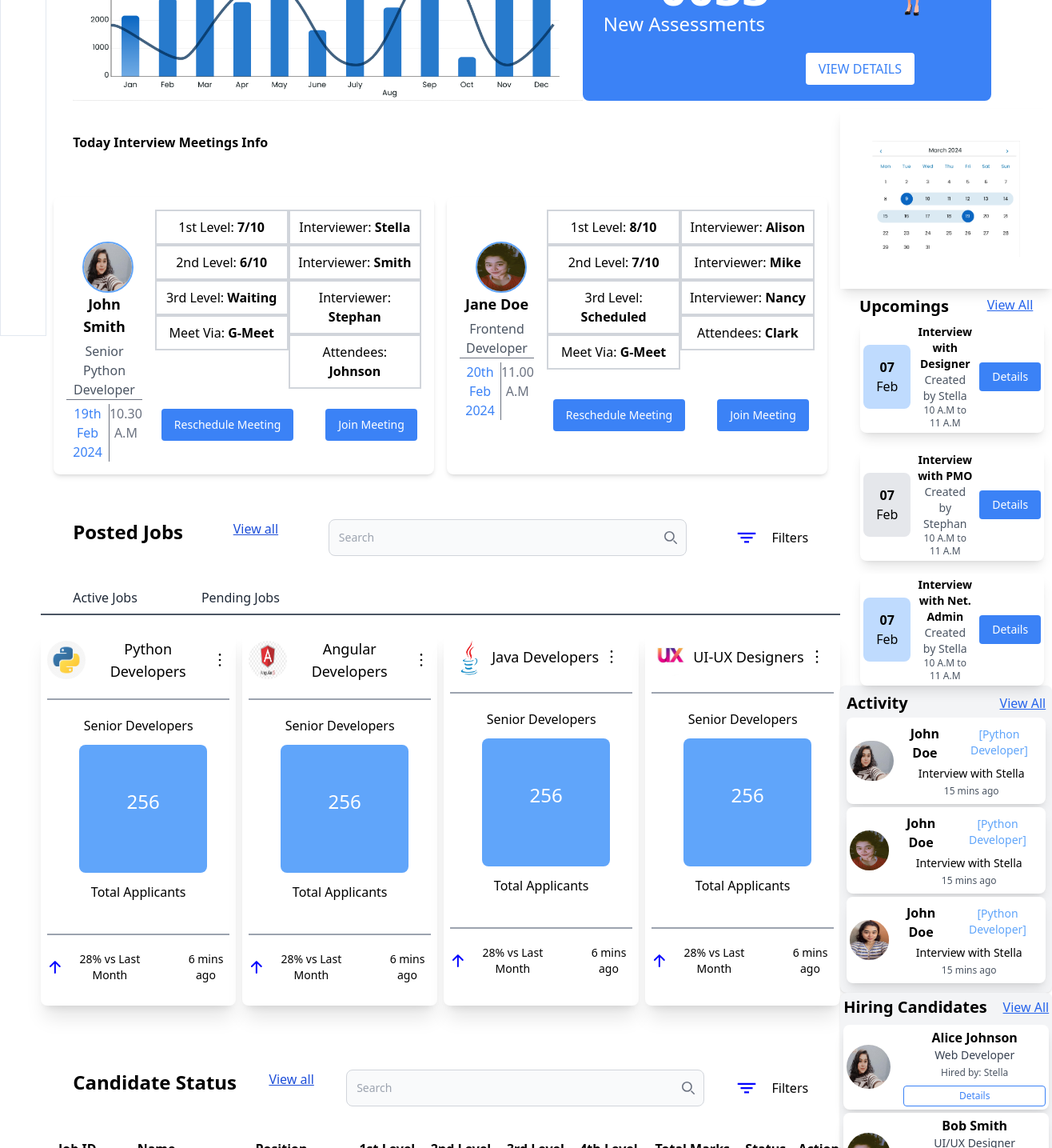
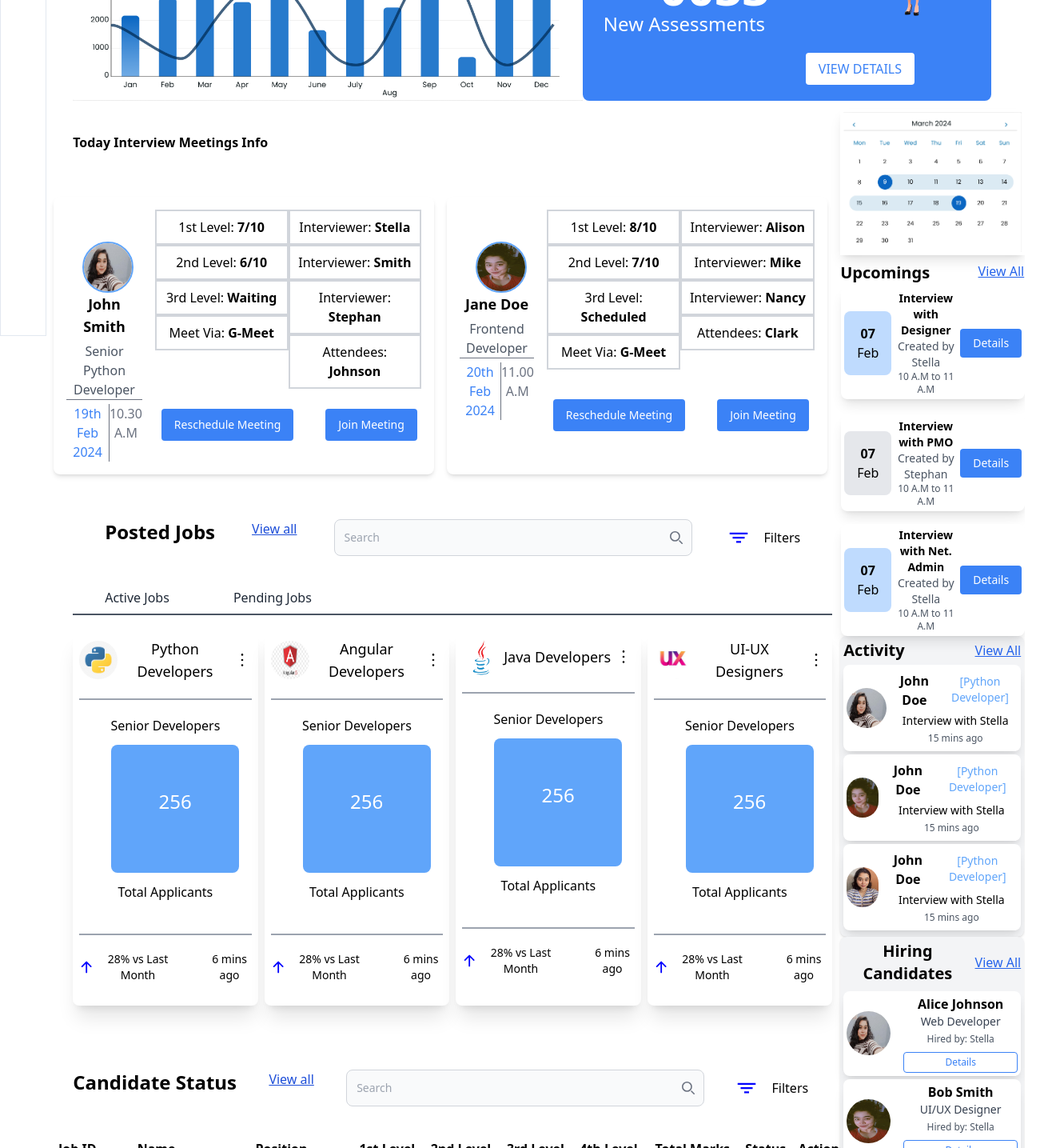
Before and after one commit to anafariya/nexino, a React (Create React App) app: page / in a window 1280 px wide. Shown: the part 380-1815 px from the top of the page at 80% size, 1316 px wide, since content can reach past the window. Built offline with nearby package versions, Linux system fonts and the light colour scheme; the HTML template or start-up script is replaced by a standard one.

Commit message:
edited margins and paddings

```diff
--- a/src/components/activityCardRight/ActivityCardRight.jsx
+++ b/src/components/activityCardRight/ActivityCardRight.jsx
@@ -3,7 +3,7 @@ import React from "react";
 function ActivityCardRight() {
   const ActivityCard = ({ imgSrc, name, role, description, time }) => (
     <div className="flex items-center bg-white shadow-lg rounded-lg py-2 px-1 mb-1">
-      <img src={imgSrc} className="w-[55px] h-[50px] rounded-full mr-2" alt={name} />
+      <img src={imgSrc} className="w-[50px] h-[50px] rounded-full mr-2" alt={name} />
       <div className="flex flex-col">
         <div className="flex items-baseline space-x-2">
           <h1 className="font-semibold text-md">{name}</h1>
@@ -16,7 +16,7 @@ function ActivityCardRight() {
   );
 
   return (
-    <div className="p-2 bg-gray-100 w-[265px] rounded-lg shadow">
+    <div className="p-1 bg-gray-100 w-[230px] rounded-lg shadow">
       <div className="flex justify-between items-center mb-1">
         <h1 className="font-semibold text-xl">Activity</h1>
         <h3 className="font-lg text-md underline text-blue-600 cursor-pointer">View All</h3>
--- a/src/components/hiringCandidatesRight/HiringCandidatesRight.jsx
+++ b/src/components/hiringCandidatesRight/HiringCandidatesRight.jsx
@@ -48,10 +48,10 @@ function HiringCandidatesRight() {
   ];
 
   return (
-    <div className="p-1 bg-gray-100 w-[265px] rounded-lg shadow">
+    <div className="p-1 bg-gray-100 w-[230px] rounded-lg shadow">
       <div className="flex justify-between items-center mb-2">
-        <h1 className="font-semibold text-xl whitespace-nowrap">Hiring Candidates</h1>
-        <h3 className="font-lg text-md whitespace-nowrap underline ml-2 text-blue-600 cursor-pointer">
+        <h1 className="font-semibold text-xl ">Hiring Candidates</h1>
+        <h3 className="font-lg text-md whitespace-nowrap underline ml-1 text-blue-600 cursor-pointer">
           View All
         </h3>
       </div>
--- a/src/components/interviewCardRight/InterviewCardRight.jsx
+++ b/src/components/interviewCardRight/InterviewCardRight.jsx
@@ -30,15 +30,15 @@ const interviews = [
 function InterviewCardRight() {
   return (
     <>
-      <div className="flex mt-2 justify-around">
+      <div className="flex w-[230px] mt-2 justify-between">
         <h1 className="font-semibold text-xl">Upcomings</h1>
         <h3 className="font-lg text-md underline text-blue-600">View All</h3>
       </div>
-      <div className="flex flex-col items-center space-y-4 w-[230px] ml-[25px] mr-[2px]">
+      <div className="flex flex-col items-center space-y-4 w-[230px] ml-[1px]">
         {interviews.map((interview, index) => (
           <div
             key={index}
-            className="flex items-center bg-white shadow-lg rounded-lg px-1 my-1 py-1 space-x-2"
+            className="flex items-center bg-white shadow-lg rounded-lg px-1 my-1 py-1 space-x-1"
           >
             <div className={`${interview.color} text-black p-4 rounded-lg`}>
               <div className="text-md font-semibold">{interview.date}</div>
--- a/src/components/postedJobs/PostedJobs.jsx
+++ b/src/components/postedJobs/PostedJobs.jsx
@@ -4,7 +4,7 @@ import TechDetails from './TechDetails';
 
 function PostedJobs() {
   return (
-    <div className='w-[1000px]'>
+    <div className='w-[950px] ml-10'>
         <div className='header flex justify-between my-10'>
             <h1 className='font-semibold text-2xl ml-10'>Posted Jobs</h1>
             <h3 className='underline text-blue-700 cursor-pointer'>View all</h3>
--- a/src/components/rightSideBar/RightSideBar.jsx
+++ b/src/components/rightSideBar/RightSideBar.jsx
@@ -6,7 +6,7 @@ import HiringCandidatesRight from '../hiringCandidatesRight/HiringCandidatesRigh
 export default function RightSideBar() {
   return (
     <div>
-      <img src="./calendar.png" alt="" className='w-100 p-10 shadow-lg mt-[10px] mr-10' />
+      <img src="./calendar.png" alt="" className='w-90 p-1 shadow-lg mt-[10px]' />
 
       <InterviewCardRight/>
       <ActivityCardRight/>
```
